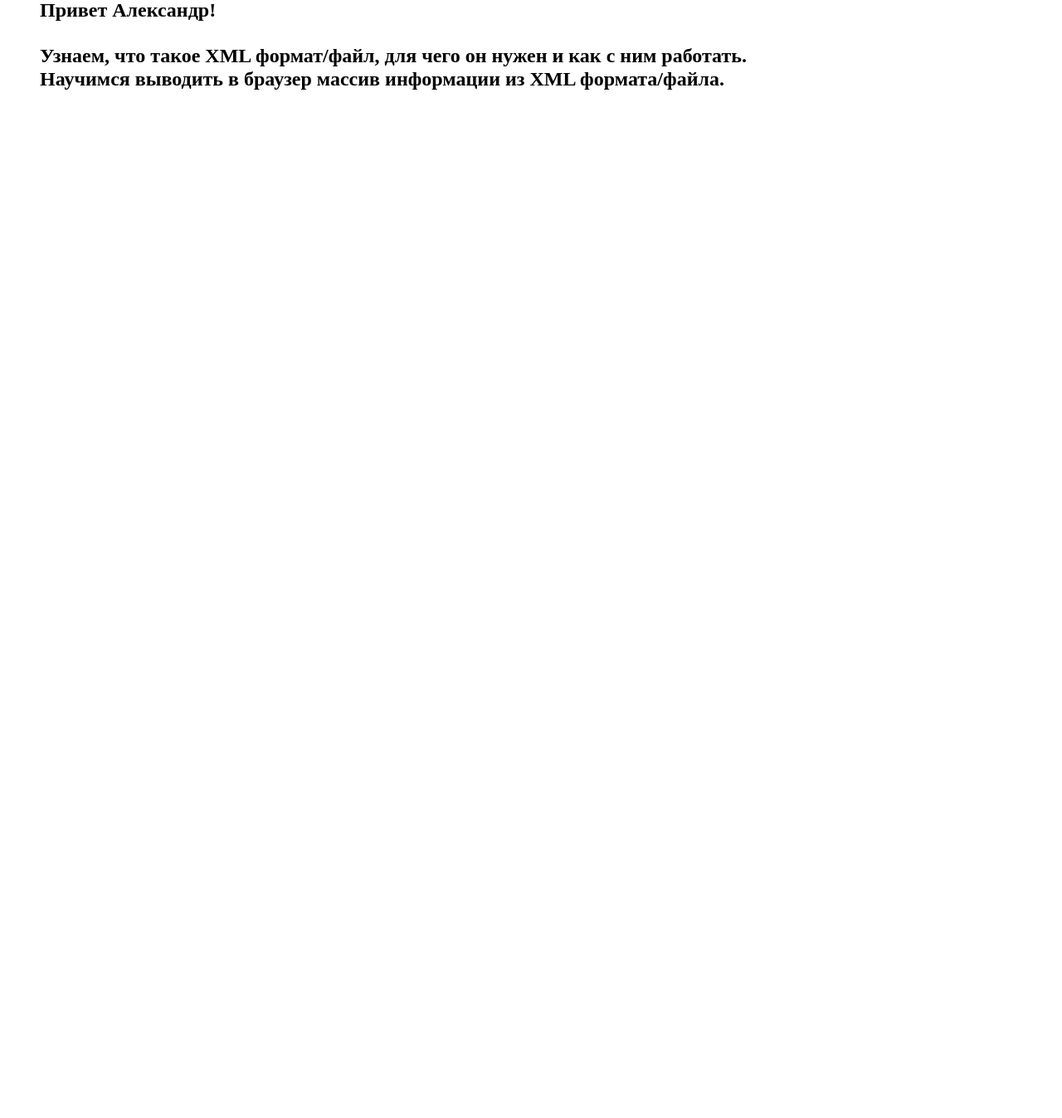
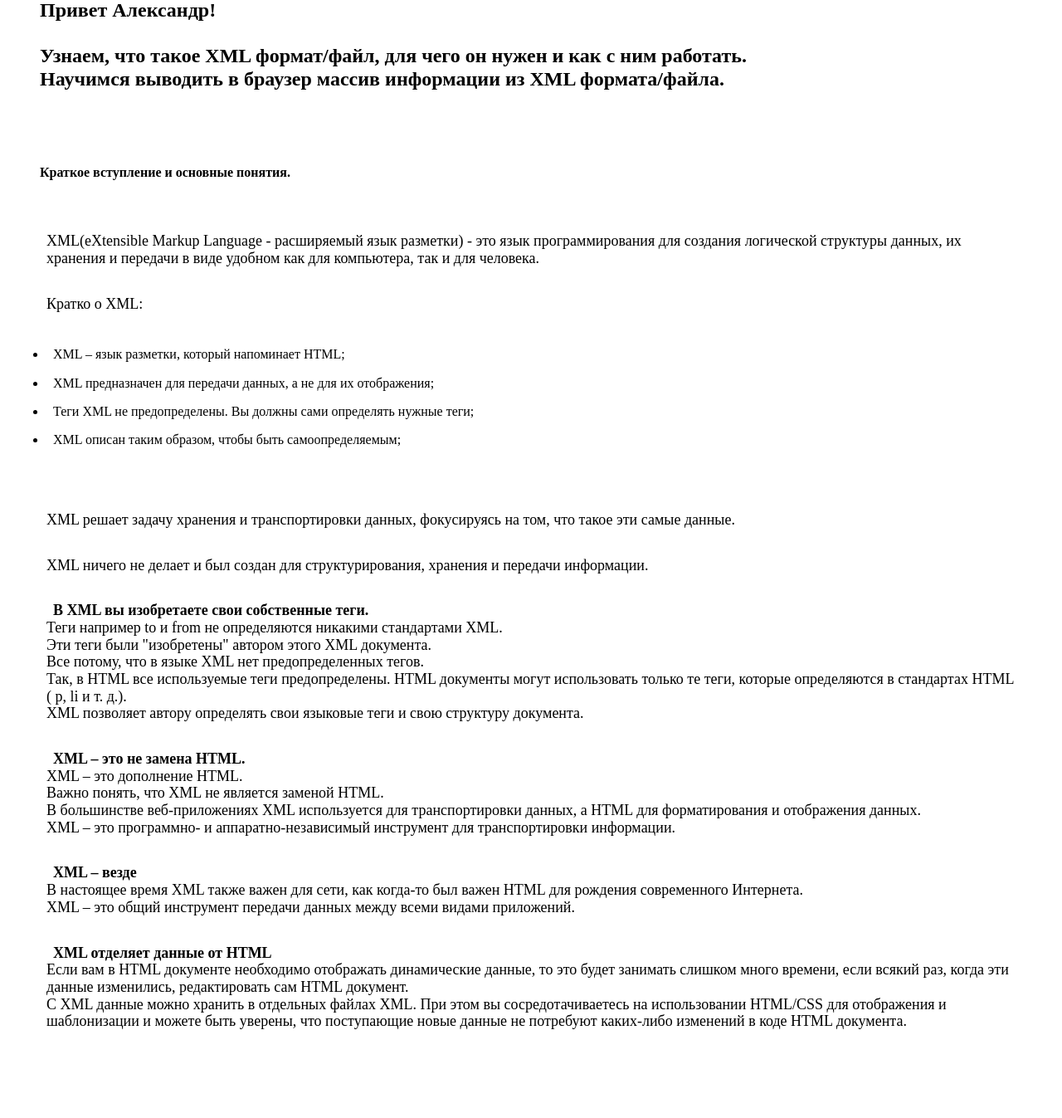
Before and after one commit to Zett-AB/8.1-Lesson-XML-format-XML.-XML-, a PHP site: page / in a window 1280 px wide. Shown: the part 273-1620 px from the top of the page at 83% size. Before the commit the page ends 381 px from the top, so only its background shows below. Run offline with PHP 8.4, Linux system fonts and the light colour scheme; some web fonts are replaced.

Commit message:
text_book

```diff
--- a/index.php
+++ b/index.php
@@ -37,7 +37,63 @@
         </section>
         <section class="begin">
             <div class="part_1">
-
+                <h4 class="subtitle">
+                    Краткое вступление и основные понятия.
+                </h4>
+                <div class="about_xml">
+                    <p>
+                        XML(eXtensible Markup Language - расширяемый язык разметки) - это язык программирования для создания логической структуры данных, их хранения и передачи в виде удобном как для компьютера, так и для человека.
+                    </p>
+                    <p>
+                        Кратко о XML:<br>
+                    <ul>
+                        <li>
+                            XML – язык разметки, который напоминает HTML;
+                        </li>
+                        <li>
+                            XML предназначен для передачи данных, а не для их отображения;
+                        </li>
+                        <li>
+                            Теги XML не предопределены. Вы должны сами определять нужные теги;
+                        </li>
+                        <li>
+                            XML описан таким образом, чтобы быть самоопределяемым;
+                        </li>
+                    </ul>
+                    </p>
+                    <p>
+                        XML решает задачу хранения и транспортировки данных, фокусируясь на том, что такое эти самые данные.
+                    </p>
+                    <p>
+                        XML ничего не делает и был создан для структурирования, хранения и передачи информации.
+                    </p>
+                    <p>
+                        <b>В XML вы изобретаете свои собственные теги.</b><br>
+                        Теги например to и from не определяются никакими стандартами XML.<br>
+                        Эти теги были "изобретены" автором этого XML документа.<br>
+                        Все потому, что в языке XML нет предопределенных тегов.<br>
+                        Так, в HTML все используемые теги предопределены. HTML документы могут использовать только те теги, которые определяются в стандартах HTML (
+                        p, li и т. д.).<br>
+                        XML позволяет автору определять свои языковые теги и свою структуру документа.
+                    </p>
+                    <p>
+                        <b>XML – это не замена HTML.</b><br>
+                        XML – это дополнение HTML.<br>
+                        Важно понять, что XML не является заменой HTML.<br>
+                        В большинстве веб-приложениях XML используется для транспортировки данных, а HTML для форматирования и отображения данных.<br>
+                        XML – это программно- и аппаратно-независимый инструмент для транспортировки информации.
+                    </p>
+                    <p>
+                        <b>XML – везде</b><br>
+                        В настоящее время XML также важен для сети, как когда-то был важен HTML для рождения современного Интернета.<br>
+                        XML – это общий инструмент передачи данных между всеми видами приложений.
+                    </p>
+                    <p>
+                        <b>XML отделяет данные от HTML</b><br>
+                        Если вам в HTML документе необходимо отображать динамические данные, то это будет занимать слишком много времени, если всякий раз, когда эти данные изменились, редактировать сам HTML документ.<br>
+                        С XML данные можно хранить в отдельных файлах XML. При этом вы сосредотачиваетесь на использовании HTML/CSS для отображения и шаблонизации и можете быть уверены, что поступающие новые данные не потребуют каких-либо изменений в коде HTML документа.
+                    </p>
+                </div>
             </div>
             <div class=""></div>
             <div class=""></div>
```
